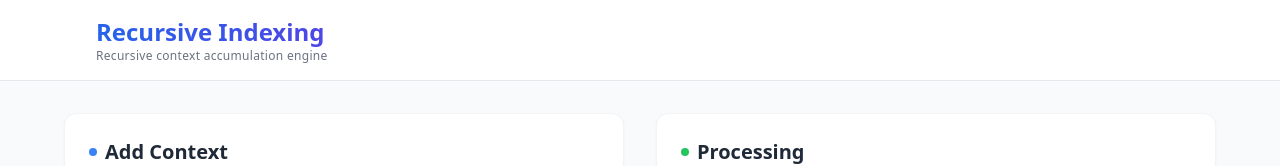
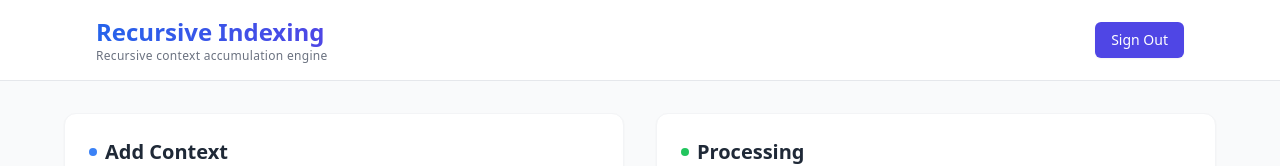
Before and after one commit to erinskieasy/Recursive-Indexing-Harness, a React (Vite) app: page / in a window 1280 px wide. Shown: the top 166 px of the page. Built offline with nearby package versions, Linux system fonts and the light colour scheme; no server answers.

Commit message:
added a microsoft logout button for their given end point

```diff
--- a/src/App.tsx
+++ b/src/App.tsx
@@ -1,5 +1,5 @@
 import { RouterProvider, createRouter, createRoute, createRootRoute, Outlet } from '@tanstack/react-router'
-import { TanStackRouterDevtools } from '@tanstack/router-devtools'
+
 
 const rootRoute = createRootRoute({
     component: () => (
@@ -15,11 +15,17 @@ const rootRoute = createRootRoute({
                                 Recursive context accumulation engine
                             </p>
                         </div>
+                        <a
+                            href="/.auth/logout"
+                            className="px-4 py-2 text-sm font-medium text-white bg-indigo-600 rounded-md hover:bg-indigo-700 transition-colors shadow-sm"
+                        >
+                            Sign Out
+                        </a>
                     </div>
                 </div>
             </nav>
             <Outlet />
-            <TanStackRouterDevtools />
+
         </div>
     ),
 })
```
Also changed, not shown: 1 other file (tests, documents, lock files or other folders).
